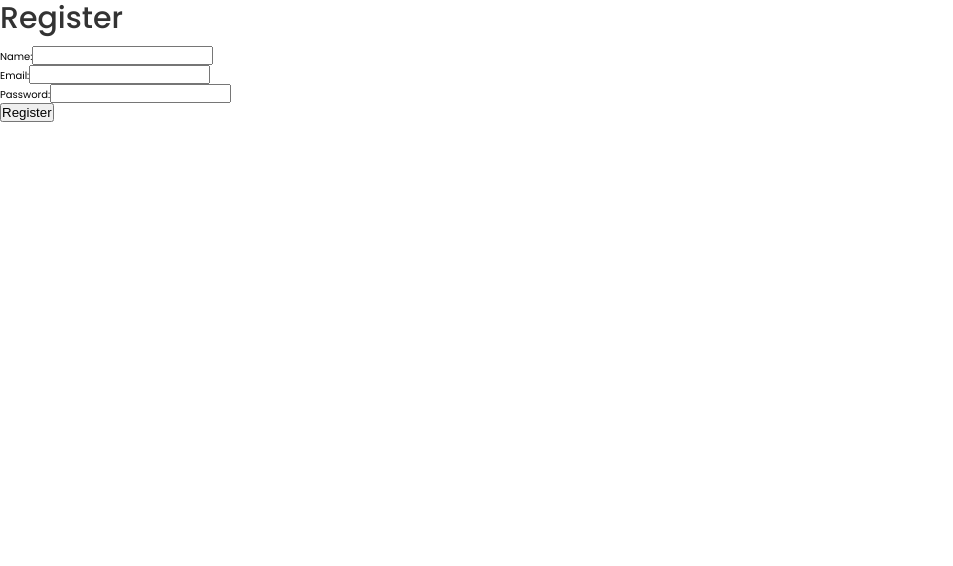
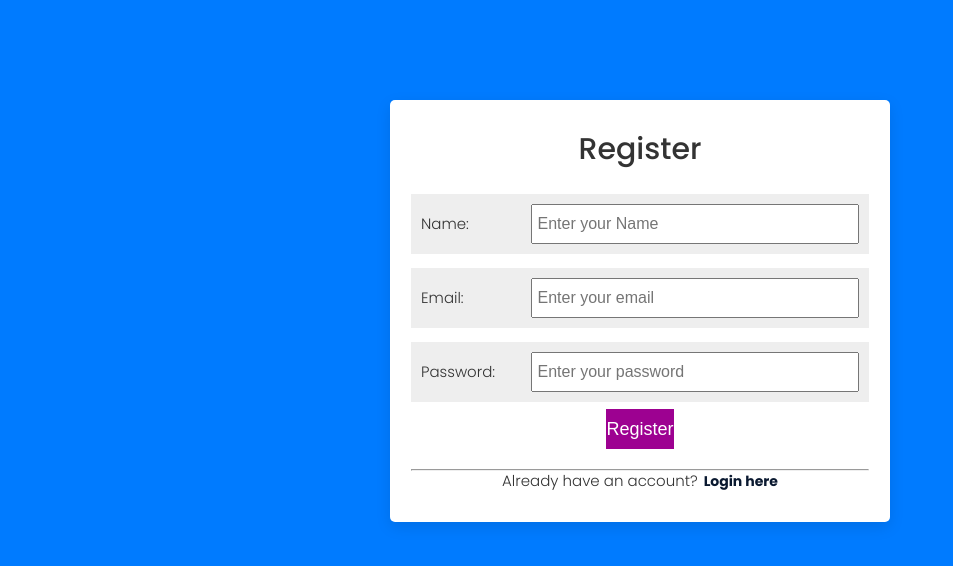
Before and after one commit to sahandev404/MERN-Task-Manager-App, a React (Create React App) app in the folder frontend/: page /register in a window 1280 px wide. Shown: the top 566 px of the page, without its empty margins (0-953 px from the left). Built offline with nearby package versions, Linux system fonts and the light colour scheme; no server answers.

Commit message:
feat: Refactor Register page to use RegisterForm component

```diff
--- a/frontend/src/components/RegisterForm.js
+++ b/frontend/src/components/RegisterForm.js
@@ -1,4 +1,4 @@
-const RegisterForm = ({ email, password, setEmail, setPassword, error, handleSubmit }) => {
+const RegisterForm = ({ user, email, password, setEmail, setPassword, setUser, error, handleSubmit }) => {
     return (
         <form className="login-form" onSubmit={handleSubmit}>
             <div className="login-field">
--- a/frontend/src/pages/Register.jsx
+++ b/frontend/src/pages/Register.jsx
@@ -1,4 +1,5 @@
 import React, { useState } from 'react';
+import RegisterForm from '../components/RegisterForm';
 
 const Register = () => {
     const [formData, setFormData] = useState({
@@ -22,44 +23,20 @@ const Register = () => {
     };
 
     return (
-        <div className="register-page">
-            <h2>Register</h2>
-            <form onSubmit={handleSubmit}>
-                <div>
-                    <label htmlFor="name">Name:</label>
-                    <input
-                        type="text"
-                        id="name"
-                        name="name"
-                        value={formData.name}
-                        onChange={handleChange}
-                        required
-                    />
-                </div>
-                <div>
-                    <label htmlFor="email">Email:</label>
-                    <input
-                        type="email"
-                        id="email"
-                        name="email"
-                        value={formData.email}
-                        onChange={handleChange}
-                        required
-                    />
-                </div>
-                <div>
-                    <label htmlFor="password">Password:</label>
-                    <input
-                        type="password"
-                        id="password"
-                        name="password"
-                        value={formData.password}
-                        onChange={handleChange}
-                        required
-                    />
-                </div>
-                <button type="submit">Register</button>
-            </form>
+        <div className="app">
+        <div className="login-container">
+            <h2 className="--flex-center">Register</h2>
+            <RegisterForm
+                email={formData.email}
+                password={formData.password}
+                setEmail={(email) => setFormData({ ...formData, email })}
+                setPassword={(password) => setFormData({ ...formData, password })}
+                error={null}
+                handleSubmit={handleSubmit}
+            />
+            <hr />
+            <p className="--flex-center">Already have an account? <a href="/login"><b>&nbsp; Login here</b></a></p>
+        </div>
         </div>
     );
 };
```
